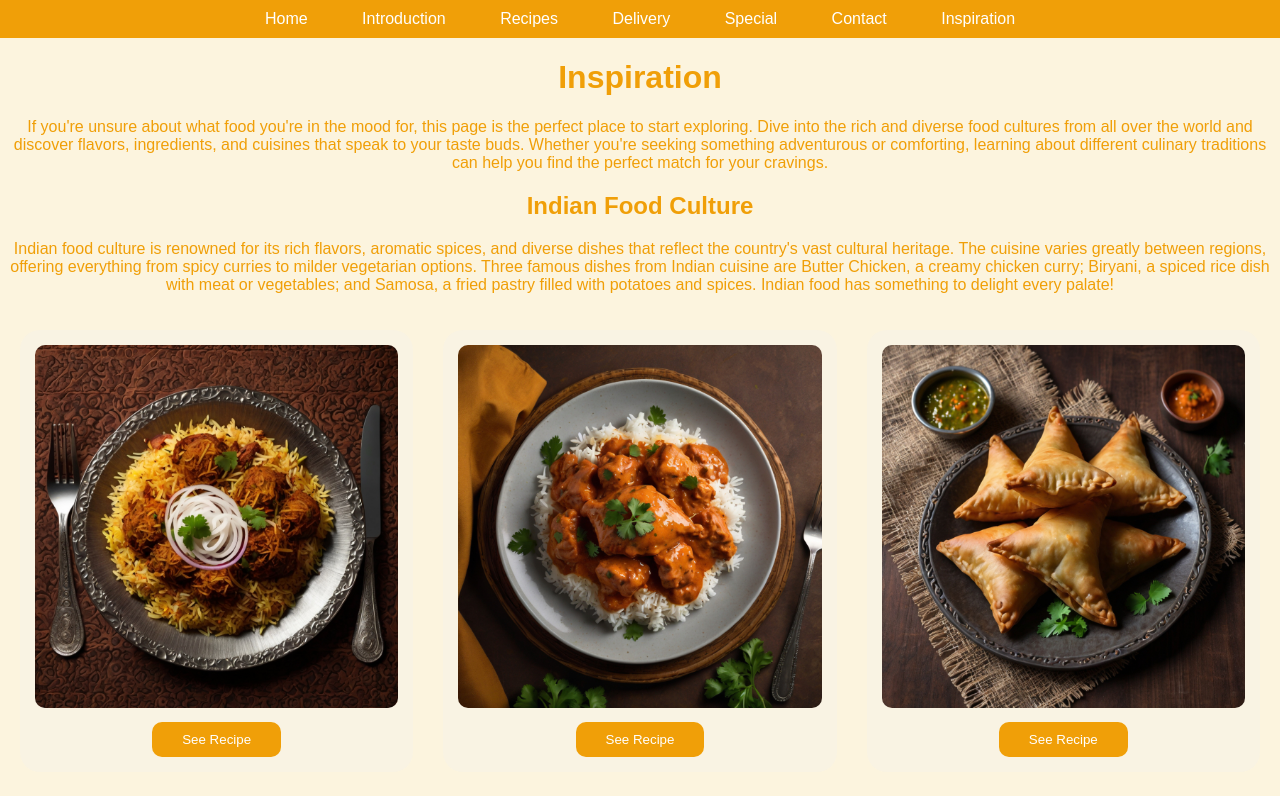
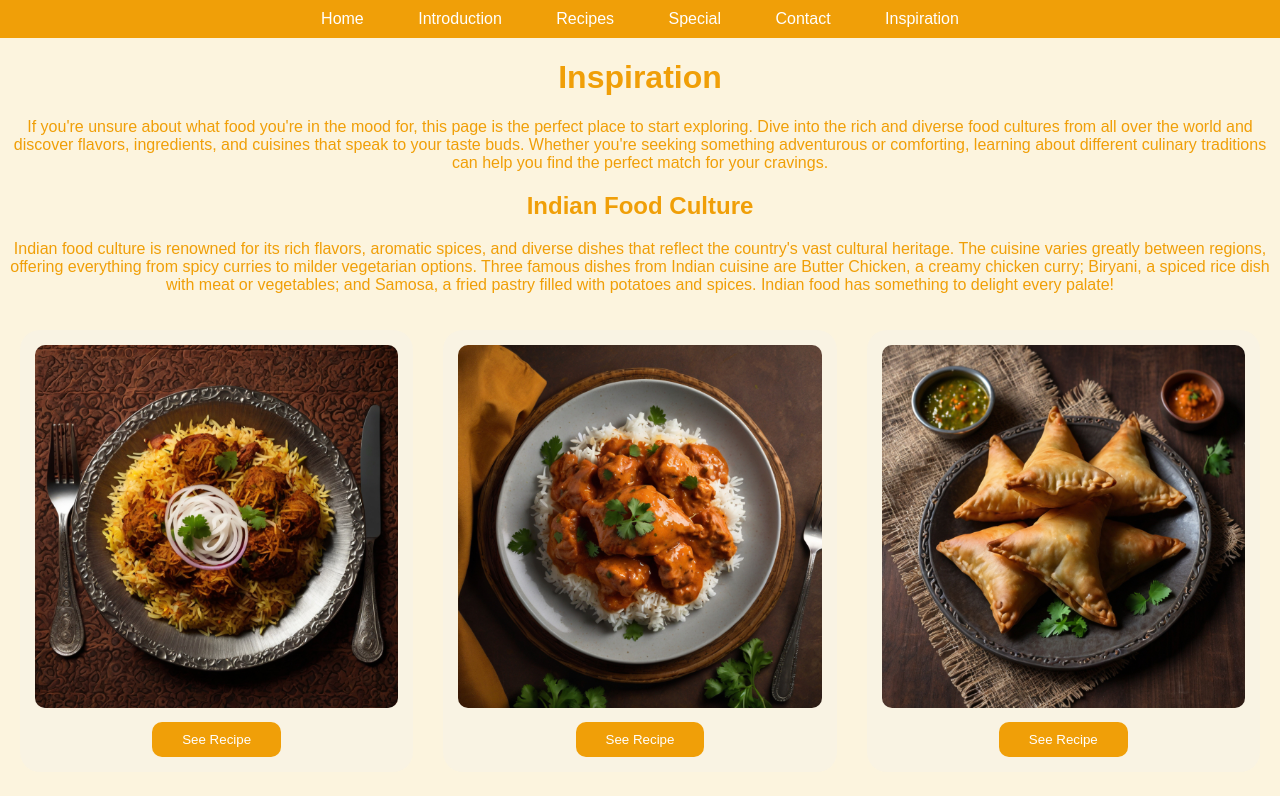
Before and after one commit to Webb2025/project2, a plain HTML site: page adrianai.html in a window 1280 px wide. Drawn offline with Linux system fonts and the light colour scheme.

Commit message:
Update adrianai.html

```diff
--- a/adrianai.html
+++ b/adrianai.html
@@ -12,8 +12,7 @@
       <li><a href="index.html">Home</a></li>
       <li><a href="Introduction.html">Introduction</a></li>
       <li><a href="FlexBoxIm.html">Recipes</a></li>
-      <li><a href="Flexme.html">Delivery</a></li>
-      <li><a href="Special.h">Special</a></li>
+      <li><a href="Special.html">Special</a></li>
       <li><a href="Contact.html">Contact</a></li>
       <li><a href="adrianai.html">Inspiration</a></li>
 
```
